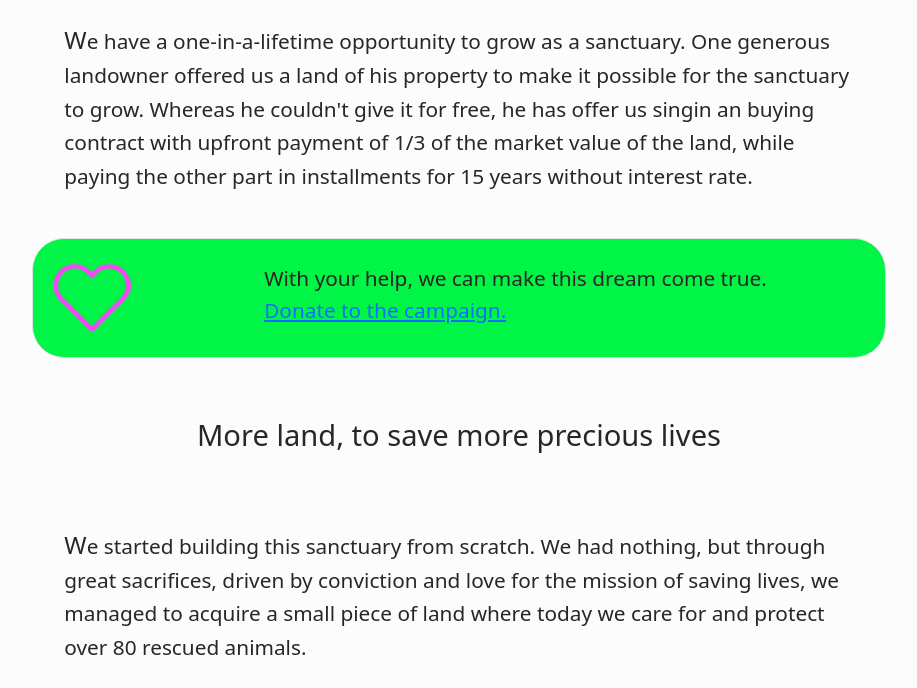
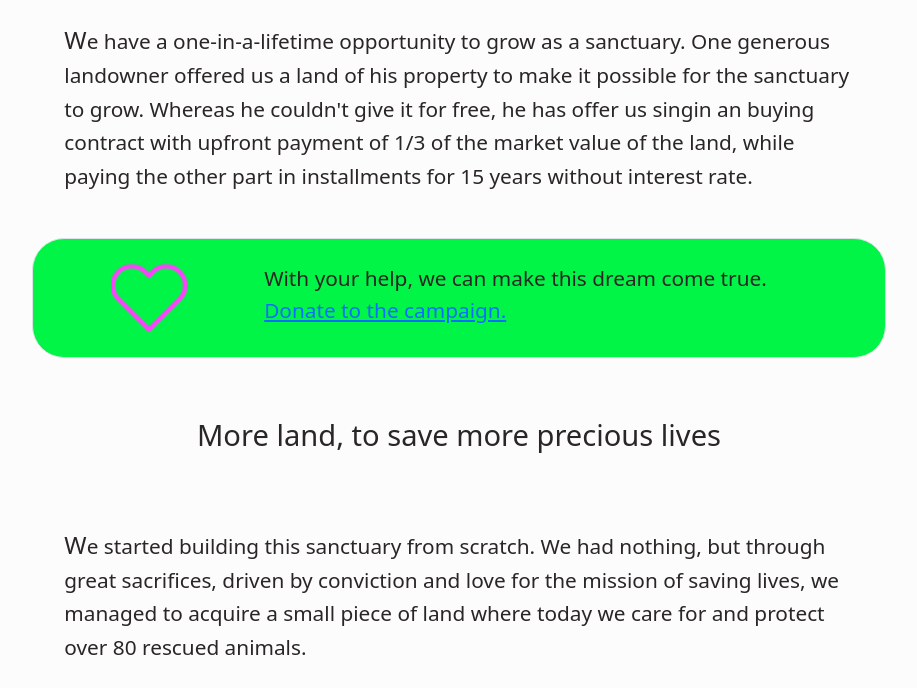
Before and after one commit to arielmaluenda/proyectoCoder, a website: page index.html in a window 1280 px wide. Shown: the part 737-1425 px from the top of the page, without its empty margins (181-1098 px from the left). Drawn offline with Linux system fonts and the light colour scheme.

Commit message:
Fix: center pulsing heart

```diff
--- a/index.html
+++ b/index.html
@@ -90,7 +90,8 @@
     </article>
     <article class="col-11 col-md-10 col-lg-8 border rounded-5 p-4 bg-lightgreen">
       <div class="row">
-        <div class="col-3">
+        <div class="col-3 text-center">
+
           <svg class="heart" fill="#ff40ff" height="70px" width="70px" version="1.1" id="Capa_1" xmlns="http://www.w3.org/2000/svg" xmlns:xlink="http://www.w3.org/1999/xlink" viewBox="0 0 471.701 471.701" xml:space="preserve" stroke="#ff40ff"><g id="SVGRepo_bgCarrier" stroke-width="0"></g><g id="SVGRepo_tracerCarrier" stroke-linecap="round" stroke-linejoin="round"></g><g id="SVGRepo_iconCarrier"> <g> <path d="M433.601,67.001c-24.7-24.7-57.4-38.2-92.3-38.2s-67.7,13.6-92.4,38.3l-12.9,12.9l-13.1-13.1 c-24.7-24.7-57.6-38.4-92.5-38.4c-34.8,0-67.6,13.6-92.2,38.2c-24.7,24.7-38.3,57.5-38.2,92.4c0,34.9,13.7,67.6,38.4,92.3 l187.8,187.8c2.6,2.6,6.1,4,9.5,4c3.4,0,6.9-1.3,9.5-3.9l188.2-187.5c24.7-24.7,38.3-57.5,38.3-92.4 C471.801,124.501,458.301,91.701,433.601,67.001z M414.401,232.701l-178.7,178l-178.3-178.3c-19.6-19.6-30.4-45.6-30.4-73.3 s10.7-53.7,30.3-73.2c19.5-19.5,45.5-30.3,73.1-30.3c27.7,0,53.8,10.8,73.4,30.4l22.6,22.6c5.3,5.3,13.8,5.3,19.1,0l22.4-22.4 c19.6-19.6,45.7-30.4,73.3-30.4c27.6,0,53.6,10.8,73.2,30.3c19.6,19.6,30.3,45.6,30.3,73.3 C444.801,187.101,434.001,213.101,414.401,232.701z"></path> </g> </g>
           </svg>
         </div>
```
